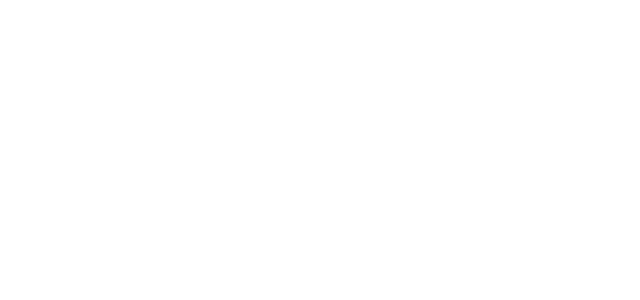
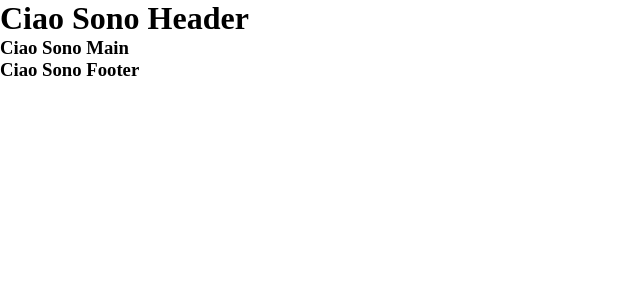
Before and after one commit to Francesco-Leoni-Pro/react-dc-comics, a React (Vite) app: page / in a window 1280 px wide. Shown: the top 300 px of the page, without its empty margins (0-640 px from the left). Built offline with nearby package versions, Linux system fonts and the light colour scheme.

Commit message:
feat: componenti base

```diff
--- a/src/App.jsx
+++ b/src/App.jsx
@@ -1,12 +1,15 @@
-import { useState } from 'react'
-import reactLogo from './assets/react.svg'
-import viteLogo from '/vite.svg'
-import './App.css'
+import AppHeader from "./components/AppHeader.jsx"
+import AppMain from "./components/AppMain.jsx"
+import AppFooter from "./components/AppFooter.jsx"
 
 function App() {
-  const [count, setCount] = useState(0)
-
-  return
+  return (
+  <>
+    <AppHeader />
+    <AppMain />
+    <AppFooter />
+  </>
+)
 }
 
 export default App
--- /dev/null
+++ b/src/components/AppFooter.jsx
@@ -0,0 +1,7 @@
+export default function AppFooter() {
+  return (
+    <footer>
+      <h3>Ciao Sono Footer</h3>
+    </footer>
+  )
+}
--- /dev/null
+++ b/src/components/AppHeader.jsx
@@ -0,0 +1,7 @@
+export default function AppHeader() {
+  return (
+    <header>
+      <h1>Ciao Sono Header</h1>
+    </header>
+  )
+}
--- /dev/null
+++ b/src/components/AppMain.jsx
@@ -0,0 +1,7 @@
+export default function AppMain() {
+  return (
+    <main>
+      <h3>Ciao Sono Main</h3>
+    </main>
+  )
+}
```
